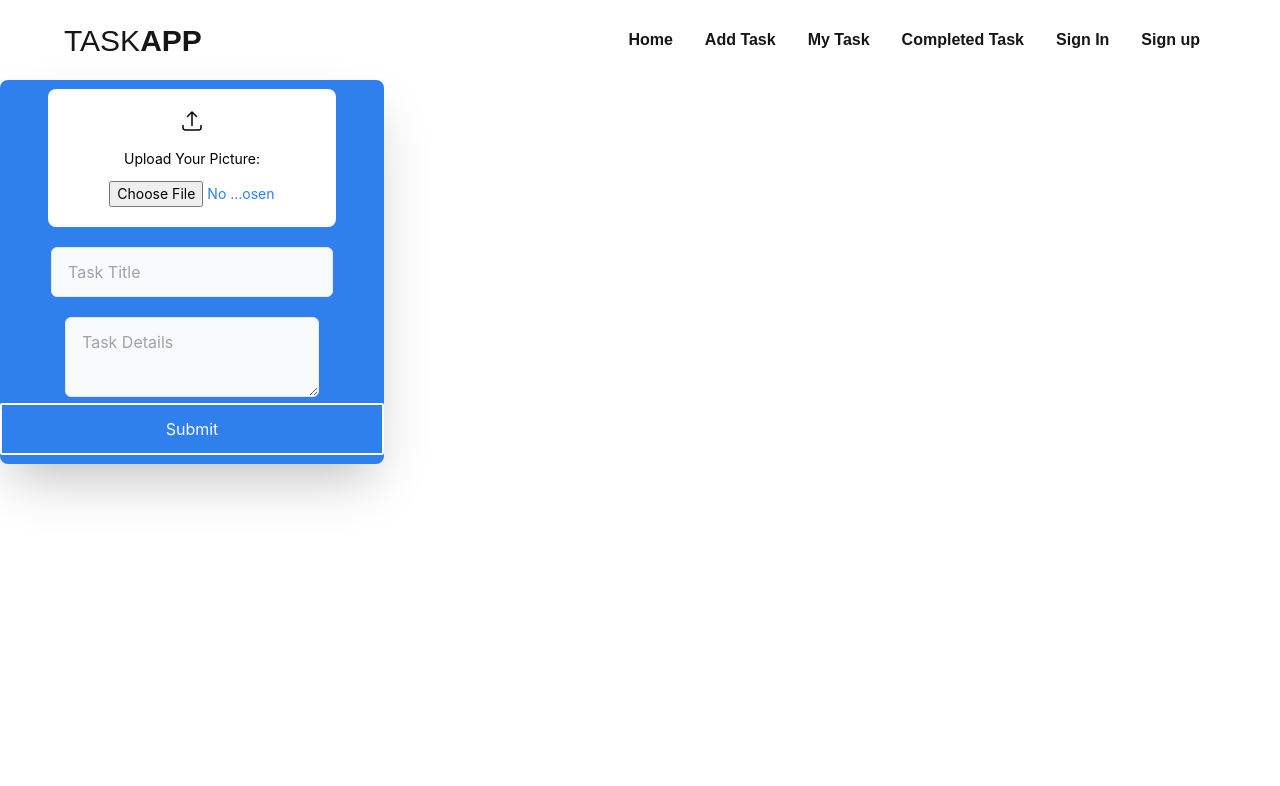
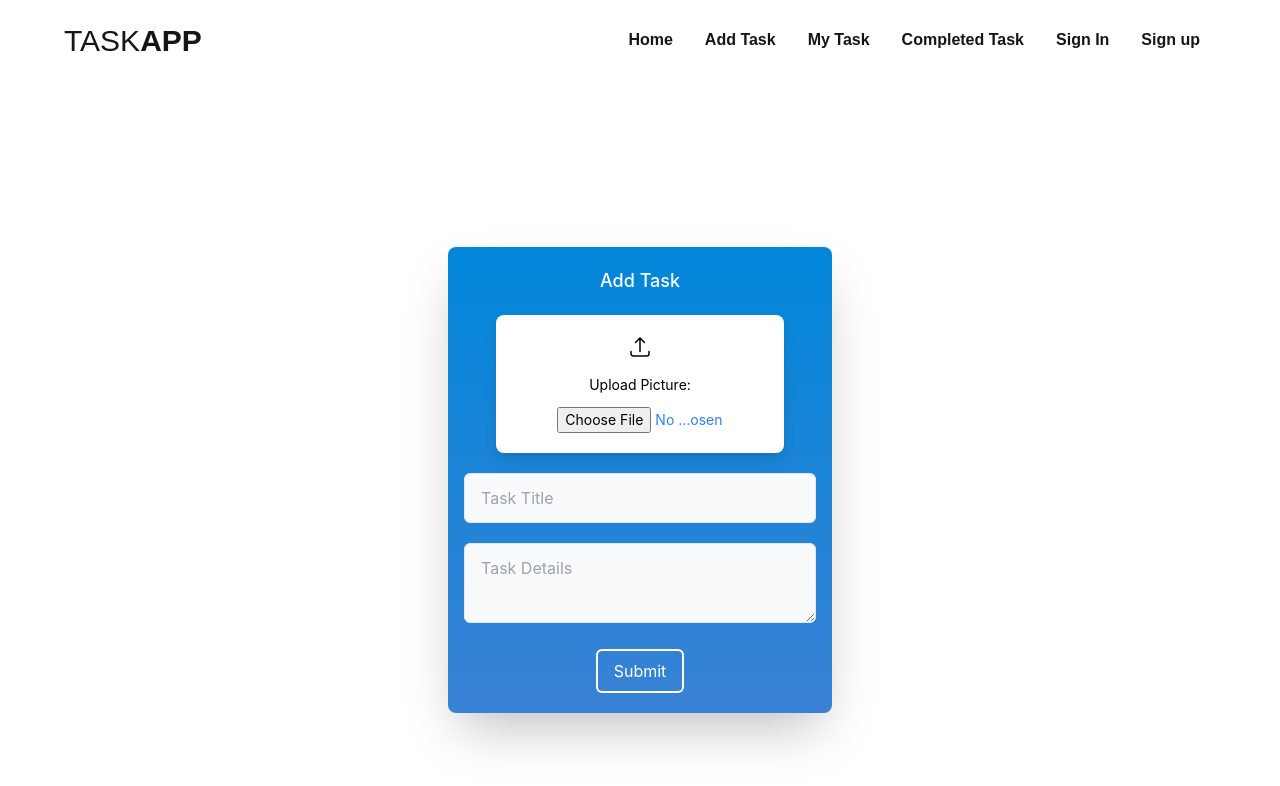
Before and after one commit to naim71/task-app, a React (Create React App) app: page /add in a window 1280 px wide. Shown: the top 786 px of the page. Built offline with nearby package versions, Linux system fonts and the light colour scheme; no server answers.

Commit message:
toaster added

```diff
--- a/src/App.js
+++ b/src/App.js
@@ -1,12 +1,16 @@
+import { Toaster } from 'react-hot-toast';
 import { RouterProvider } from 'react-router-dom';
 import './App.css';
-import Navbar from './pages/Navbar/Navbar';
 import { router } from './Routes/Router';
 
 function App() {
   return (
     <div className="max-w-[1440px] mx-auto">
      <RouterProvider router={router}></RouterProvider>
+     <Toaster
+      position="top-right"
+      reverseOrder={false}
+      ></Toaster>
     </div>
   );
 }
--- a/src/pages/Home/Home.js
+++ b/src/pages/Home/Home.js
@@ -20,6 +20,7 @@ const Home = () => {
     return (
         <div className='mt-10 mb-10'>
             <p className='text-3xl mb-5 text-[#747474]'>Overview</p>
+            <div></div>
             {
                 user ? <>
                     <div className='bg-[#1874EE] w-full h-96 rounded-xl flex justify-evenly p-10'>
--- a/src/pages/Registration/Signup.js
+++ b/src/pages/Registration/Signup.js
@@ -1,5 +1,6 @@
 import React, { useContext, useState } from 'react';
-import { Link } from 'react-router-dom';
+import { toast } from 'react-hot-toast';
+import { Link, useLocation, useNavigate } from 'react-router-dom';
 import { AuthContext } from '../../AuthContext/AuthProvider';
 
 const Signup = () => {
@@ -7,6 +8,11 @@ const Signup = () => {
     const { createUser, updateUserProfile } = useContext(AuthContext);
     const [error, setError] = useState(null);
     const [createdUserEmail, setcreatedUserEmail] = useState('');
+    const navigate = useNavigate();
+    const location = useLocation();
+
+    const from = location.state?.from?.pathname || '/';
+
 
     const handleSignup = event => {
         event.preventDefault();
@@ -34,10 +40,10 @@ const Signup = () => {
         .then(data => {
             console.log(data);
             form.reset();
-            // if(data.acknowledged){
-            //     toast.success('Product Added Successfully!')
-            //     navigate('/dashboard/myproducts')
-            // }
+            if(data.acknowledged){
+                toast.success('Account Created Successfully!')
+                navigate(from, { replace: true });
+            }
         }
         )
 
--- a/src/pages/Task/AddTask/AddTask.js
+++ b/src/pages/Task/AddTask/AddTask.js
@@ -1,4 +1,5 @@
 import React, { useContext, useState } from 'react';
+import { toast } from 'react-hot-toast';
 import { AuthContext } from '../../../AuthContext/AuthProvider';
 
 const AddTask = () => {
@@ -47,6 +48,9 @@ const AddTask = () => {
                 .then(result =>{
                     console.log(result);
                     form.reset();
+                    if(result.acknowledged){
+                        toast.success('Task Added Successfully!')
+                    }
                 })
                 .catch(error => {
                     console.error(error);
@@ -59,26 +63,27 @@ const AddTask = () => {
 
 
     return (
-        <div classname=''>
-            <form onSubmit={handleSubmit} className='bg-[#2F80EC] w-96 h-96 flex flex-col justify-center items-center rounded-lg shadow-2xl'>
-                <div className='bg-white flex flex-col justify-center items-center w-3/4 p-5 rounded-lg'>
-                    <svg xmlns="http://www.w3.org/2000/svg" fill="none" viewBox="0 0 24 24" stroke-width="1.5" stroke="currentColor" className="w-6 h-6 mb-4">
-                        <path stroke-linecap="round" stroke-linejoin="round" d="M3 16.5v2.25A2.25 2.25 0 005.25 21h13.5A2.25 2.25 0 0021 18.75V16.5m-13.5-9L12 3m0 0l4.5 4.5M12 3v13.5" />
+        <div className='flex justify-center items-center h-screen'>
+            <form onSubmit={handleSubmit} className='bg-gradient-to-b from-[#0086d9] to-[#3a82d5] w-96 max-h-fit flex flex-col justify-center items-center rounded-lg shadow-2xl'>
+                <p className='text-lg font-medium text-white mt-5'>Add Task</p>
+                <div className='bg-white flex flex-col justify-center items-center w-3/4 p-5 rounded-lg mt-5 shadow-lg'>
+                    <svg xmlns="http://www.w3.org/2000/svg" fill="none" viewBox="0 0 24 24" strokeWidth="1.5" stroke="currentColor" className="w-6 h-6 mb-4">
+                        <path strokeLinecap="round" strokeLinejoin="round" d="M3 16.5v2.25A2.25 2.25 0 005.25 21h13.5A2.25 2.25 0 0021 18.75V16.5m-13.5-9L12 3m0 0l4.5 4.5M12 3v13.5" />
                     </svg>
                     <div className="text-sm flex flex-col justify-center items-center space-y-3">
                         <label className="label">
-                            <span className="label-text">Upload Your Picture:</span>
+                            <span className="label-text">Upload Picture:</span>
                         </label>
                         <input type="file" name='picture' className="text-[#2F80EC] w-2/3" required />
                     </div>
                 </div>
-                <div className="my-5 text-md">
-                    <input type="text" name="title" id="title" placeholder="Task Title" className="px-4 py-3 rounded-md border border-primary bg-gray-50 text-gray-800 focus:border-green-600" required />
+                <div className="my-5 text-md w-full px-4">
+                    <input type="text" name="title" id="title" placeholder="Task Title" className="px-4 py-3 rounded-md border border-primary bg-gray-50 text-gray-800 focus:border-green-600 w-full" required />
                 </div>
-                <div className="space-y-1 text-md">
-                    <textarea type="text" name="details" id="details" placeholder="Task Details" className=" px-4 py-3 rounded-md border border-primary bg-gray-50 text-gray-800 focus:border-green-600 h-20 " required />
+                <div className="mb-5 text-md w-full px-4">
+                    <textarea type="text" name="details" id="details" placeholder="Task Details" className=" px-4 py-3 rounded-md border border-primary bg-gray-50 text-gray-800 focus:border-green-600 h-20 w-full" required />
                 </div>
-                <button type='submit' value='Submit' className="border-2 border-white hover:bg-white hover:text-[#2F80EC] block w-full p-3 text-center rounded-sm text-white btn btn-primary normal-case">Submit</button>
+                <button type='submit' value='Submit' className="border-2 border-white hover:bg-white hover:text-[#2F80EC] block px-4 py-2 text-center rounded-md hover:shadow-lg text-white btn btn-primary normal-case mb-5">Submit</button>
 
             </form>
         </div>
```
